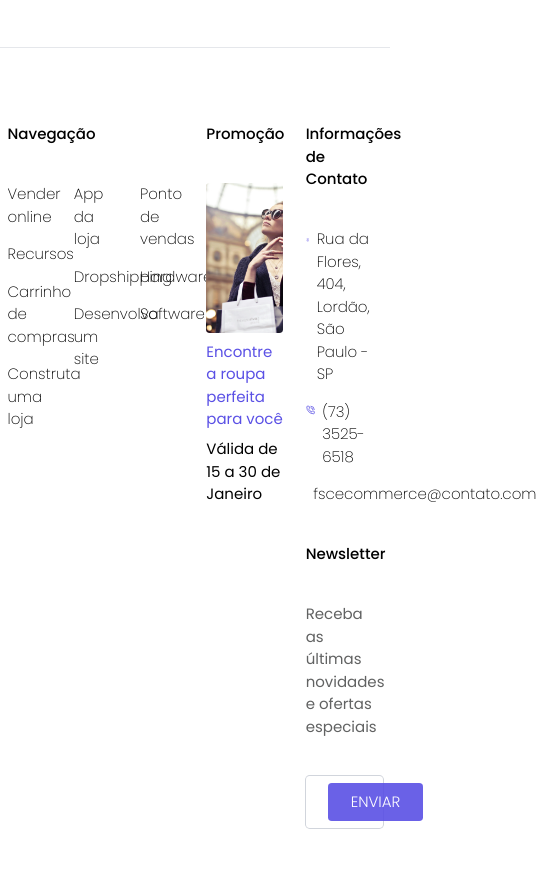
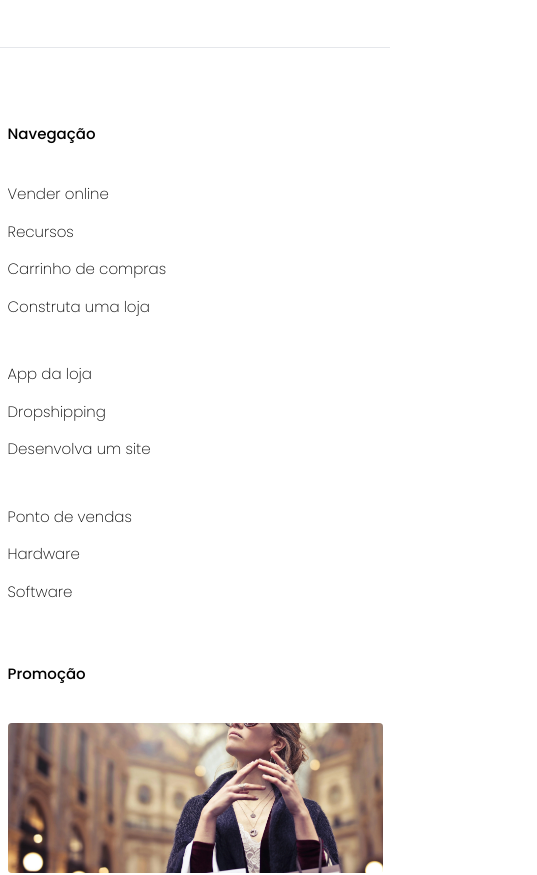
Before and after one commit to adrjmiranda/fsc-ecommerce, a React (Vite) app: page / in a window 390 px wide. Shown: the part 1920-2795 px from the top of the page, 537 px wide, since content can reach past the window. Built offline with nearby package versions, Linux system fonts and the light colour scheme.

Commit message:
feat: adjust footer for responsiveness and prevent horizontal overflow

```diff
--- a/src/components/layout/Footer/index.tsx
+++ b/src/components/layout/Footer/index.tsx
@@ -10,11 +10,11 @@ const Footer = () => {
       <div className="border-t border-gray-200">
         <div className="wrapper">
           <div className="py-20">
-            <div className="grid grid-cols-2 gap-6">
+            <div className="grid gap-16 lg:grid-cols-2 lg:gap-6">
               <div className="flex flex-col gap-10">
                 <h4 className="text-base font-medium">Navegação</h4>
 
-                <div className="grid grid-cols-3 gap-6">
+                <div className="grid gap-12 sm:grid-cols-3 sm:gap-6">
                   <ul className="text-primary-text flex flex-col gap-4 font-extralight">
                     <li>
                       <a
@@ -106,7 +106,7 @@ const Footer = () => {
                 </div>
               </div>
 
-              <div className="grid grid-cols-2 gap-6">
+              <div className="grid gap-12 sm:grid-cols-2 sm:gap-6">
                 <div className="flex flex-col gap-10">
                   <h4 className="text-base font-medium">Promoção</h4>
 
--- a/src/index.css
+++ b/src/index.css
@@ -34,6 +34,10 @@
     @apply text-secondary-text scroll-smooth;
   }
 
+  body {
+    @apply overflow-x-hidden;
+  }
+
   button,
   select {
     @apply cursor-pointer;
```
